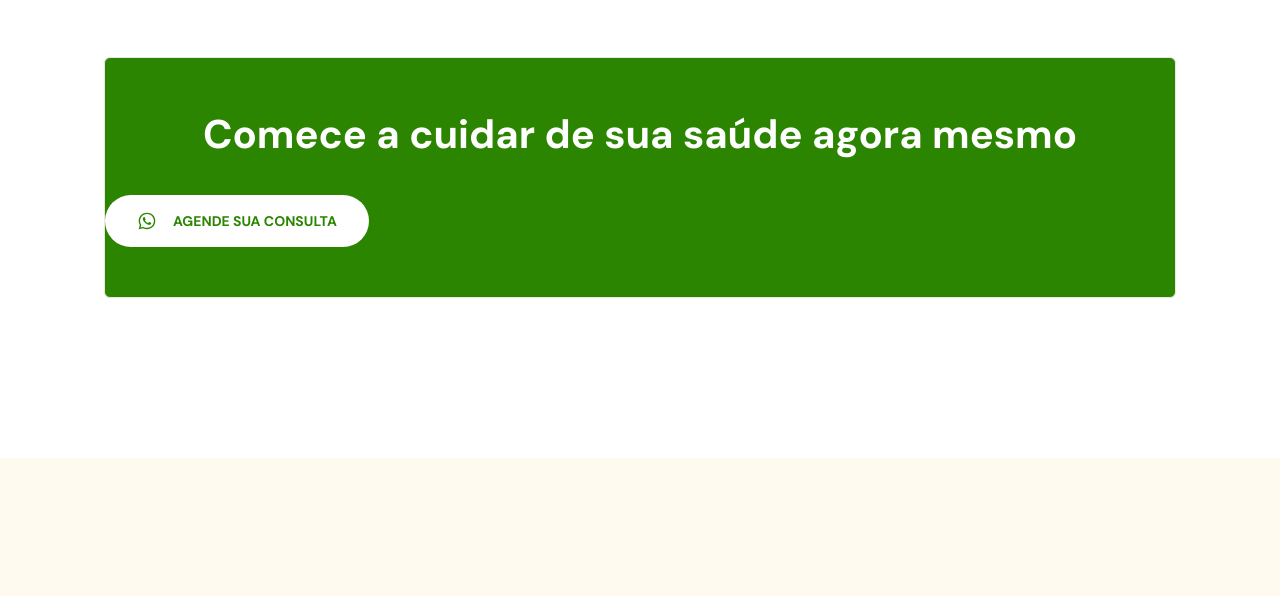
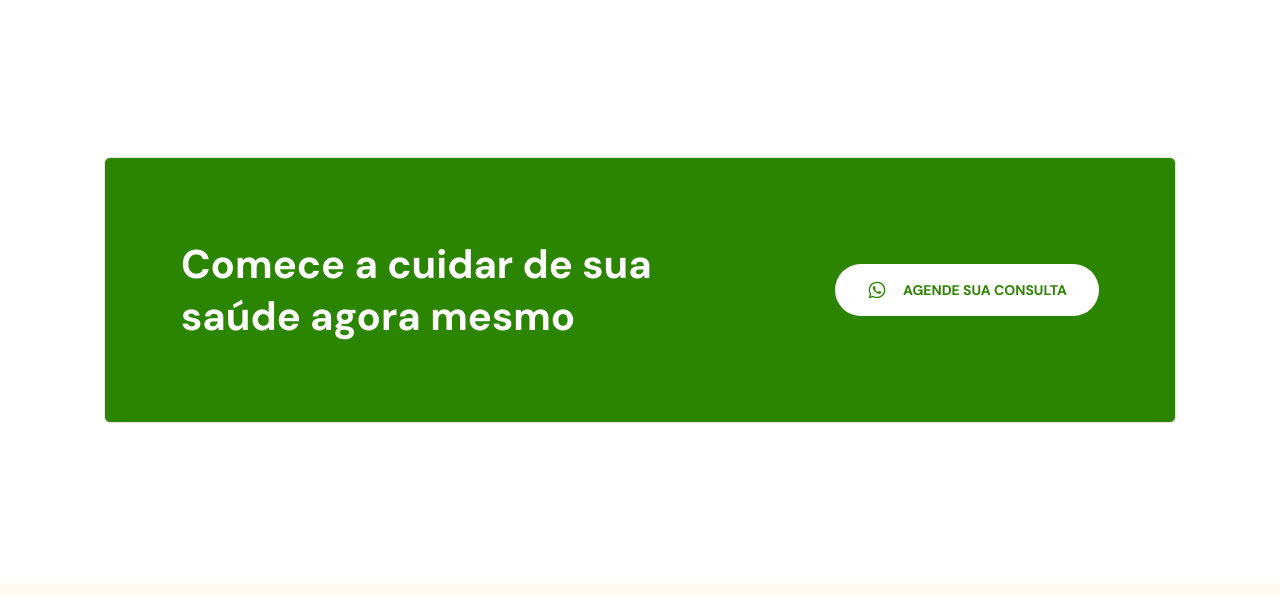
Before and after one commit to Mateuss18/NLW-Return, a plain HTML site: page index.html in a window 1280 px wide. Shown: the part 2679-3275 px from the top of the page. Drawn offline with nearby package versions, Linux system fonts and the light colour scheme.

Commit message:
Resposividade header novo

```diff
--- a/css/responsive.css
+++ b/css/responsive.css
@@ -247,6 +247,20 @@
         display: block;
     }
 
+    .container2{
+        flex-direction: row;
+        align-items: center;
+        justify-content: center;
+        margin-top: 16rem;
+        padding: 8rem 0;
+        gap: 15.7rem;
+    }
+
+    .container2 h3{
+        text-align: left;
+        max-width: 49.7rem;
+    }
+
     /*==== CONTACT ===========================================*/
     #contact h2{
         font-size: 4rem;
```
